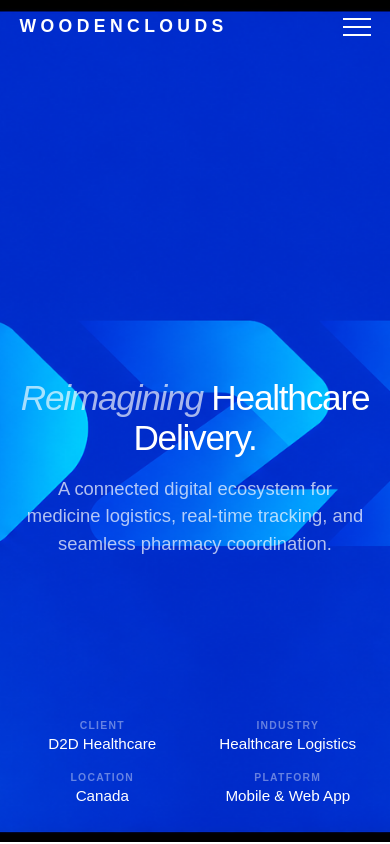
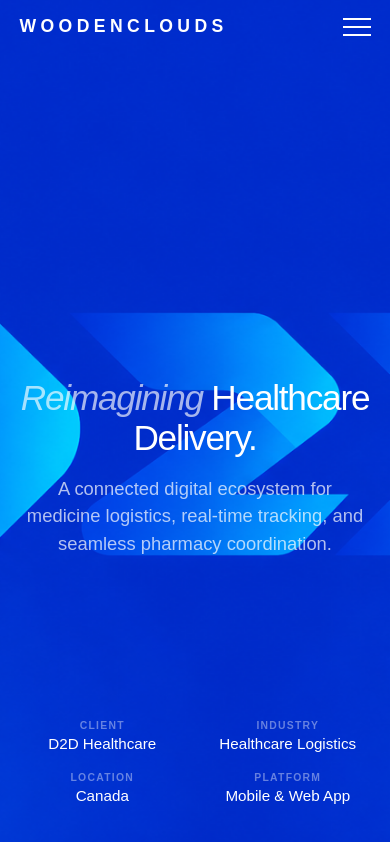
Before and after one commit to AchuAnil221/D2D-Healthcare-CaseStudy, a website built with Vite: page index.html in a window 390 px wide. Shown: the top 844 px of the page. Built offline with nearby package versions, Linux system fonts and the light colour scheme; a web font is replaced by a local one.

Commit message:
Fix mobile zoom-out bug by applying hero background natively instead of using absolute layers

```diff
--- a/index.html
+++ b/index.html
@@ -1315,19 +1315,13 @@
       .s-hero {
         min-height: 100vh;
         background-color: #0044ff !important;
+        background-image: url('d2d hero.png') !important;
+        background-size: auto 110% !important; /* Crops vertical letterboxing */
+        background-position: center !important;
+        background-repeat: no-repeat !important;
       }
       .hero-bg-layer {
-        inset: auto !important;
-        top: -10px !important;
-        bottom: -10px !important;
-        left: -10px !important;
-        right: -10px !important;
-        width: calc(100% + 20px) !important;
-        height: calc(100% + 20px) !important;
-        background-position: center center !important;
-        background-size: cover !important;
-        transform: none !important;
-        will-change: auto !important;
+        display: none !important;
       }
       .eco-cards {
         grid-template-columns: 1fr;
```
